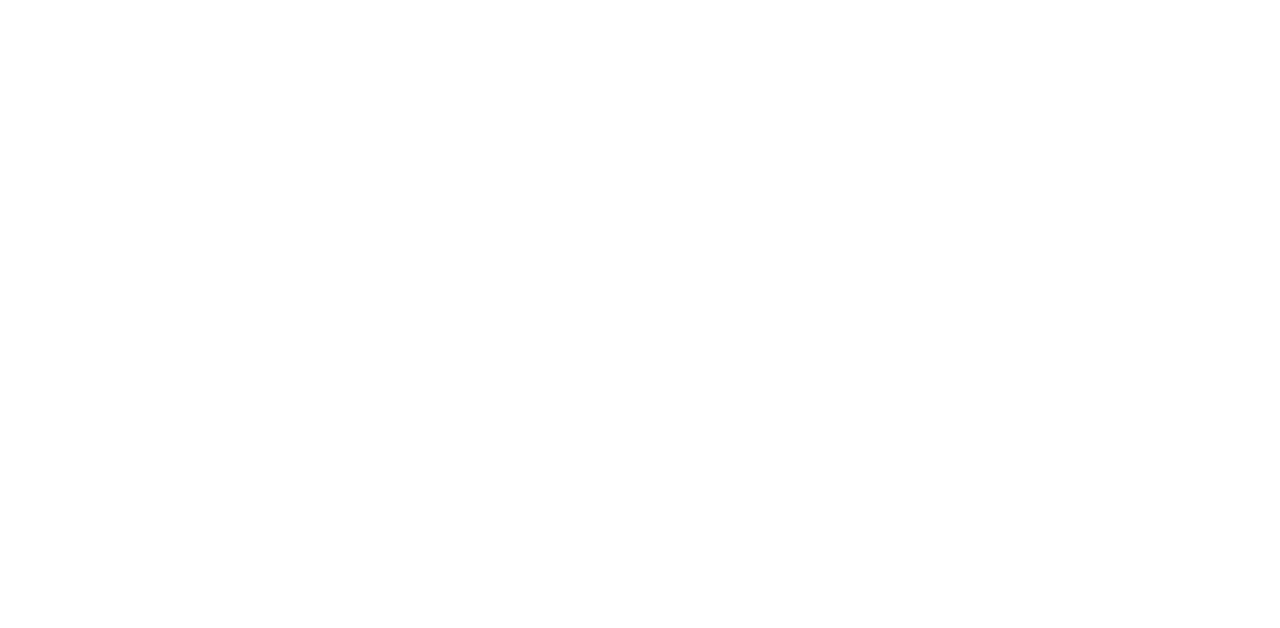
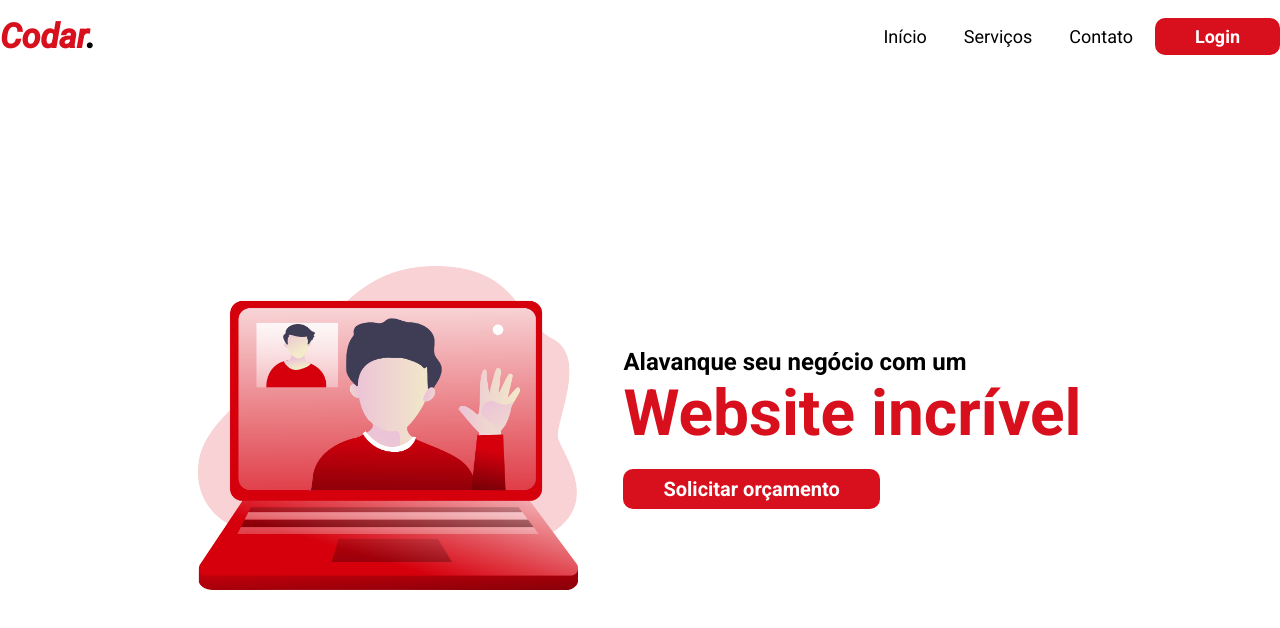
Before and after one commit to JoaoVictor6/codar-devchallenge, a plain HTML site: page index.html in a window 1280 px wide. Drawn offline with Linux system fonts and the light colour scheme.

Commit message:
add header

```diff
--- a/index.html
+++ b/index.html
@@ -11,7 +11,29 @@
   <link rel="stylesheet" href="style.css">
 </head>
 <body>
-
+  <header class="header">
+    <menu class="header__menu">
+      <div class="logo">Codar</div>
+      <div class="item">
+        <button class="item__button">Início</button>
+        <button class="item__button">Serviços</button>
+        <button class="item__button">Contato</button>
+        <button class="item__button--highlighted">Login</button>
+      </div>
+    </menu>
+    <section class="header__section">
+      <img src="./assets/video_call.png" alt="call illustration" class="section__img">
+      <aside class="section__aside">
+        <p class="aside__text">
+          Alavanque seu negócio com um
+        </p>
+        <p class="aside__text--highlighted">
+          Website incrível
+        </p>
+        <button class="aside__button">Solicitar orçamento</button>
+      </aside>
+    </section>
+  </header>
   <script src="https://kit.fontawesome.com/5eda89a45e.js" crossorigin="anonymous"></script>
 </body>
 </html>
--- a/style.css
+++ b/style.css
@@ -10,3 +10,104 @@ button {
   border-style: none;
   cursor: pointer;
 }
+
+.logo{
+  font-style: italic;
+  color: #d80f1c;
+  font-weight: bold;
+  font-size: 34px;
+}
+
+.logo::after {
+  content: ".";
+  color: #000;
+}
+
+.header {
+  height: 100vh;
+  display: flex;
+  flex-direction: column;
+  align-items: center;
+}
+/*
+
+MENU
+
+*/
+.header__menu {
+  width: 1280px;
+  display: flex;
+  justify-content: space-between;
+  align-items: center;
+  margin-top: 16px;
+}
+
+.item {
+  display: flex;
+  gap: 7px;
+}
+
+.item__button {
+  font-size: 18px;
+  background-color: transparent;
+  padding: 7px 15px;
+}
+
+.item__button:hover {
+  color: #0d0d0d;
+}
+
+.item__button--highlighted{
+  background-color: #d80f1c;
+  color: #fff;
+  font-weight: 600;
+  font-size: 18px;
+  padding: 8px 40px;
+  border-radius: 10px;
+  transition: all .2s;
+}
+
+.item__button--highlighted:hover {
+  background-color: #cc0d1a;
+}
+
+/*
+
+HEADER SECTION
+
+*/
+
+.header__section {
+  display: flex;
+  flex: 1;
+  align-items: center;
+  justify-content: center;
+  gap: 45px;
+
+}
+
+.header__section .section__img {
+  width: 380px;
+}
+
+.aside__text {
+  font-size: 24px;
+  font-weight: bold;
+}
+
+.aside__text--highlighted {
+  color: #d80f1c;
+  font-weight: bold;
+  font-size: 64px;
+}
+
+.aside__button{
+  background-color: #d80f1c;
+  margin-top: 18px;
+  color: #fff;
+  font-weight: 600;
+  font-size: 20px;
+  padding: 8px 40px;
+  border-radius: 10px;
+  transition: all .2s;
+}
```
